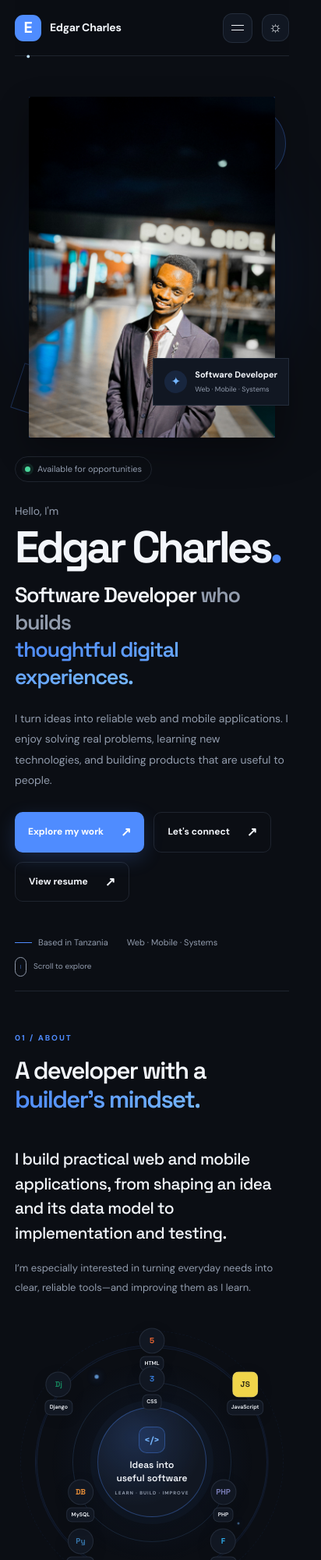
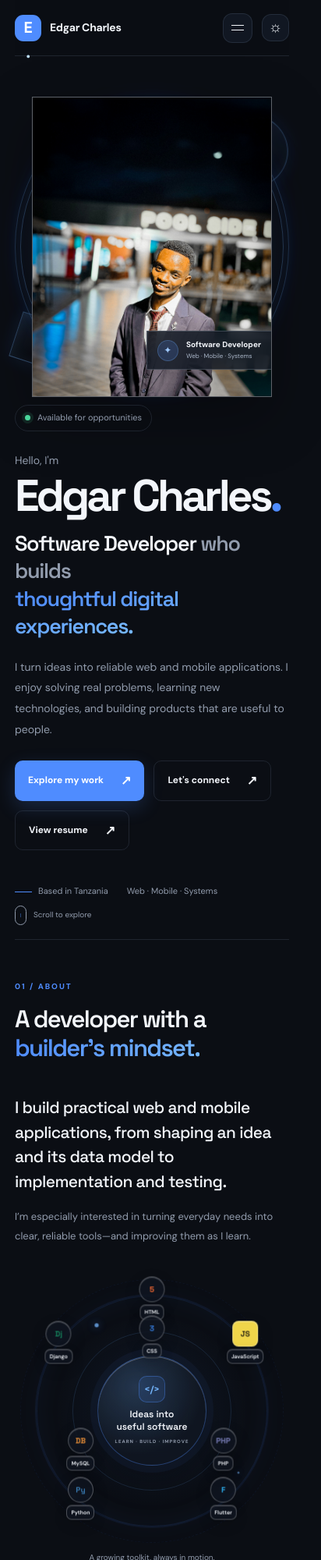
Before and after one commit to Edgar-Charz/edgar-portfolio, a plain HTML site: page index.html in a window 390 px wide. Shown: the top 2000 px of the page at 78% size, 412 px wide, since content can reach past the window. Drawn offline with Linux system fonts and the light colour scheme.

Commit message:
Add favicon and update profile card styles for improved layout

```diff
--- a/index.html
+++ b/index.html
@@ -8,6 +8,7 @@
       content="Edgar Charles — Software Developer building useful web and mobile applications."
     />
     <title>Edgar Charles | Software Developer</title>
+    <link rel="icon" type="image/png" sizes="256x256" href="assets/images/edgar-favicon.png" />
     <link rel="preconnect" href="https://fonts.googleapis.com" />
     <link rel="preconnect" href="https://fonts.gstatic.com" crossorigin />
     <link
@@ -91,12 +92,8 @@
             <div class="visual-glow"></div>
             <div class="orbit orbit-one"></div>
             <div class="orbit orbit-two"></div>
+            <div class="profile-card-wrap">
               <div class="profile-card">
-              <div class="card-top">
-                <span class="window-dots"><i></i><i></i><i></i></span
-                ><span>developer.profile</span
-                ><span class="card-menu">•••</span>
-              </div>
                 <div class="avatar-placeholder profile-photo-frame">
                   <img
                     class="profile-photo"
@@ -104,12 +101,6 @@
                     alt="Edgar Charles"
                     onerror="this.style.display = 'none'"
                   /><span class="avatar-fallback">EC</span>
-                <div class="avatar-ring"></div>
-              </div>
-              <div class="profile-card-name">Edgar Charles</div>
-              <div class="profile-card-role">Software Developer</div>
-              <div class="profile-tags">
-                <span>PHP</span><span>Flutter</span><span>Python</span>
                 </div>
                 <div class="code-lines">
                   <div>
@@ -121,10 +112,13 @@
                   </div>
                   <div><b>03</b><span>return</span> <strong>✨</strong>;</div>
                 </div>
+                <div class="mobile-role-card">
+                  <span class="mobile-role-icon">✦</span>
+                  <span>
+                    <strong>Software Developer</strong>
+                    <small>Web · Mobile · Systems</small>
+                  </span>
                 </div>
-            <div class="mobile-role-card">
-              <span class="mobile-role-icon" aria-hidden="true">✦</span>
-              <span><strong>Software Developer</strong><small>Web · Mobile · Systems</small></span>
               </div>
               <div class="float-chip chip-top">
                 <span class="chip-icon">⌘</span
@@ -135,6 +129,7 @@
                 ><span
                   >Always learning<br /><small>One project at a time</small></span
                 >
+              </div>
             </div>
             <div class="visual-caption">DESIGN · DEVELOP · DELIVER</div>
           </div>
--- a/style.css
+++ b/style.css
@@ -44,8 +44,8 @@ heading{display:flex;justify-content:space-between;align-items:end}.projects-hea
 .hero-copy{animation:fade-up .7s ease-out both}
 .hero-visual{animation:hero-arrive .85s .12s ease-out both}
 .orbit-one,.orbit-two{animation:orbit-breathe 7s ease-in-out infinite alternate}
-.chip-top{animation:chip-float 4s ease-in-out infinite}
-.chip-bottom{animation:chip-float 4.5s .5s ease-in-out infinite}
+.chip-top{animation:chip-travel 18s ease-in-out infinite alternate}
+.chip-bottom{animation:chip-travel 18s ease-in-out infinite alternate-reverse}
 .reveal{opacity:0;transform:translateY(18px);transition:opacity .65s ease,transform .65s ease}
 .reveal.is-visible{opacity:1;transform:translateY(0)}
 .skill-card:nth-child(2),.project-card:nth-child(2){transition-delay:.08s}
@@ -54,7 +54,7 @@ heading{display:flex;justify-content:space-between;align-items:end}.projects-hea
 @keyframes fade-up{from{opacity:0;transform:translateY(18px)}to{opacity:1;transform:translateY(0)}}
 @keyframes hero-arrive{from{opacity:0;translate:0 14px}to{opacity:1;translate:0 0}}
 @keyframes orbit-breathe{from{opacity:.55}to{opacity:1}}
-@keyframes chip-float{0%,100%{translate:0 0}50%{translate:0 -5px}}
+@keyframes chip-travel{from{translate:0 0}to{translate:0 calc(100cqh - 100% - 112px)}}
 
 /* Core layout and typography */
 *{box-sizing:border-box}
@@ -100,32 +100,31 @@ button{font:inherit}
 .orbit{position:absolute;border:1px solid rgba(95,153,255,.18);border-radius:50%;transform:rotate(-22deg)}
 .orbit-one{width:390px;height:250px}
 .orbit-two{width:450px;height:310px;transform:rotate(42deg)}
-.profile-card{position:relative;width:min(330px,85%);padding:0 22px 22px;border:1px solid var(--line);border-radius:20px;background:var(--surface);box-shadow:var(--shadow);z-index:2;overflow:hidden}
-.card-top{height:49px;border-bottom:1px solid var(--line);display:flex;align-items:center;justify-content:space-between;color:var(--muted);font-size:10px}
+.profile-card{position:relative;width:min(400px,92%);padding:0 0 18px;border:1px solid var(--line);border-radius:20px;background:var(--surface);box-shadow:var(--shadow);z-index:2;overflow:hidden}
+.profile-card-wrap{position:relative;width:min(400px,92%);aspect-ratio:4/5;container-type:size}
+.card-top{height:49px;padding:0 22px;border-bottom:1px solid var(--line);display:flex;align-items:center;justify-content:space-between;color:var(--muted);font-size:10px}
 .window-dots{display:flex;gap:4px}
 .window-dots i{width:5px;height:5px;border-radius:50%;background:#647084}
 .card-menu{letter-spacing:2px}
 .avatar-placeholder{width:84px;height:84px;border-radius:50%;margin:25px auto 12px;background:linear-gradient(145deg,#182e4d,#4f8cff);display:grid;place-items:center;position:relative;color:white;font:700 28px 'Space Grotesk'}
-.profile-photo-frame{width:112px;height:112px;overflow:visible}
-.profile-photo{position:absolute;inset:0;width:100%;height:100%;object-fit:cover;border-radius:50%;z-index:1;border:3px solid var(--surface)}
+.profile-photo-frame{position:relative;width:100%;height:auto;aspect-ratio:1/1;margin:0;border-radius:0;overflow:hidden;background:var(--surface2)}
+.profile-photo{position:absolute;inset:0;width:100%;height:100%;object-fit:cover;object-position:center 25%;border-radius:0;z-index:1;border:0}
 .avatar-fallback{position:relative;z-index:0}
-.avatar-ring{position:absolute;inset:-6px;border:1px solid rgba(79,140,255,.45);border-radius:50%}
-.profile-card-name{text-align:center;font-weight:700;font-size:15px}
-.profile-card-role{text-align:center;color:var(--muted);font-size:11px;margin-top:2px}
-.profile-tags{display:flex;justify-content:center;gap:6px;margin:15px 0 18px}
+.avatar-ring{display:none}
+.profile-card-name,.profile-card-role,.profile-tags{display:none}
 .profile-tags span,.skill-tags span,.project-stack span{font-size:9px;border:1px solid var(--line);padding:4px 8px;border-radius:6px;color:var(--muted)}
-.code-lines{padding:13px 12px;background:var(--surface2);border-radius:10px;font:10px/2.1 monospace;color:var(--muted)}
+.code-lines{margin:16px 22px 0;padding:13px 12px;background:var(--surface2);border-radius:10px;font:10px/2.1 monospace;color:var(--muted)}
 .code-lines div{white-space:nowrap}
 .code-lines b{color:#68788e;font-weight:400;margin-right:12px}
 .code-lines span{color:var(--blue2)}
 .code-lines em{color:#7dd6a6;font-style:normal}
 .code-lines strong{color:#ffd77c}
-.float-chip{position:absolute;z-index:3;display:flex;align-items:center;gap:10px;background:var(--surface);border:1px solid var(--line);box-shadow:var(--shadow);border-radius:12px;padding:11px 13px;font-size:10px;font-weight:700}
+.float-chip{position:absolute;z-index:3;display:flex;align-items:center;gap:10px;background:color-mix(in srgb,var(--surface) 62%,transparent);border:1px solid rgba(255,255,255,.3);box-shadow:0 12px 32px rgba(0,0,0,.2),inset 0 1px 0 rgba(255,255,255,.2);backdrop-filter:blur(16px);-webkit-backdrop-filter:blur(16px);border-radius:12px;padding:11px 13px;font-size:10px;font-weight:700}
 .float-chip small{display:block;color:var(--muted);font-weight:400;margin-top:2px;font-size:9px}
 .chip-icon{width:28px;height:28px;border-radius:8px;display:grid;place-items:center;background:var(--surface2);font-size:16px}
 .chip-icon.blue{color:var(--blue)}
-.chip-top{top:65px;right:-8px}
-.chip-bottom{bottom:53px;left:-10px}
+.chip-top{top:0;right:-24px}
+.chip-bottom{top:0;bottom:auto;left:-24px}
 .visual-caption{position:absolute;bottom:4px;right:8px;font-size:8px;letter-spacing:2px;color:var(--muted)}
 .scroll-cue{position:absolute;bottom:22px;left:0;font-size:10px;color:var(--muted);display:flex;align-items:center;gap:9px}
 .scroll-cue span{height:25px;width:15px;border:1px solid var(--muted);border-radius:9px;position:relative}
@@ -183,17 +182,18 @@ button{font:inherit}
  .hero h1{font-size:57px}
  .hero h2{font-size:27px}
  .hero-visual{transform:none}
- .profile-card{width:min(280px,100%);padding:0;background:transparent;border:0;box-shadow:none;overflow:visible}
- .card-top,.profile-tags,.code-lines{display:none}
- .profile-photo-frame{width:min(245px,75vw);height:auto;aspect-ratio:3/4;margin:0 auto 14px;border-radius:20px;overflow:hidden;background:linear-gradient(145deg,#182e4d,#4f8cff);box-shadow:0 16px 42px rgba(0,0,0,.32);font-size:0}
- .profile-photo{object-fit:cover;object-position:center;border-radius:inherit;border:0}
+ .profile-card-wrap{width:min(412px,100%)}
+ .profile-card{width:100%;padding:0 0 16px;background:var(--surface);border:1px solid var(--line);border-radius:0;box-shadow:var(--shadow);overflow:hidden}
+ .profile-tags{display:none}
+ .card-top,.float-chip{display:none}
+ .code-lines{display:none}
+ .profile-photo-frame{width:100%;height:min(500px,112vw);min-height:350px;aspect-ratio:auto;margin:0;border-radius:0;overflow:hidden;background:linear-gradient(145deg,#182e4d,#4f8cff);box-shadow:none;font-size:0}
+ .profile-photo{object-fit:cover;object-position:center 25%;border-radius:0;border:0}
  .avatar-fallback{font-size:0}
  .avatar-ring{inset:-7px;border-radius:25px;border-color:rgba(79,140,255,.55)}
- .profile-card-name{font-size:18px}
- .profile-card-role{font-size:12px}
- .orbit-one{width:330px;height:220px}
- .orbit-two{width:350px;height:260px}
- .float-chip,.visual-caption{display:none}
+ .orbit-one{width:100%;height:100%;transform:none}
+ .orbit-two{width:96%;height:94%;transform:none}
+ .visual-caption{display:none}
  .scroll-cue{bottom:18px}
  .section{padding:52px 0}
  .section-heading h2,.contact-panel h2{font-size:31px}
@@ -346,19 +346,68 @@ button{font:inherit}
 .profile-photo-caption,.mobile-role-card{display:none}
 @media(max-width:650px){
  .hero-visual{width:min(100%,430px);height:auto;min-height:0;margin-inline:auto}
+ .hero-visual{isolation:isolate;background:radial-gradient(ellipse at center,rgba(79,140,255,.1),transparent 72%)}
+ .hero-visual .visual-glow{z-index:0;width:96%;height:94%;background:radial-gradient(ellipse,rgba(79,140,255,.28),rgba(67,110,210,.12) 48%,transparent 72%);filter:blur(38px)}
+ .hero-visual .orbit{z-index:0;border-color:rgba(117,182,255,.3);box-shadow:0 0 24px rgba(79,140,255,.11)}
+ .hero-visual .orbit-one{animation-duration:12s}
+ .hero-visual .orbit-two{animation-duration:16s;animation-direction:alternate-reverse}
+ .profile-card-wrap{z-index:2;width:min(412px,calc(100% - 44px));margin-inline:auto}
  .profile-card{width:100%}
  .hero-visual::before,.hero-visual::after{position:absolute;z-index:0;display:block;content:""}
- .hero-visual::before{top:12px;right:4px;width:94px;height:94px;border:1px solid rgba(79,140,255,.32);border-radius:50%;background:rgba(79,140,255,.08)}
- .hero-visual::after{bottom:42px;left:2px;width:58px;height:58px;border:1px solid rgba(79,140,255,.28);transform:rotate(18deg)}
- .profile-photo-frame{position:relative;width:min(412px,calc(100vw - 74px));height:min(500px,112vw);min-height:350px;aspect-ratio:auto;margin:0 auto 14px;border-radius:2px;overflow:hidden}
+ .hero-visual::before{top:22px;right:0;width:94px;height:94px;border:1px solid rgba(117,182,255,.4);border-radius:50%;background:radial-gradient(circle at 32% 28%,rgba(117,182,255,.2),rgba(79,140,255,.04) 66%,transparent);box-shadow:0 0 28px rgba(79,140,255,.16),inset 0 0 20px rgba(117,182,255,.09);animation:mobile-orb-glow 10s ease-in-out infinite alternate}
+ .hero-visual::after{bottom:42px;left:0;width:58px;height:58px;border:1px solid rgba(117,182,255,.34);background:linear-gradient(135deg,rgba(117,182,255,.1),transparent 65%);box-shadow:0 0 24px rgba(79,140,255,.13),inset 0 0 16px rgba(117,182,255,.08);transform:rotate(18deg)}
+ .profile-photo-frame{position:relative;width:100%;height:100%;min-height:0;aspect-ratio:auto;margin:0;border-radius:0;overflow:hidden}
  .profile-photo{object-fit:cover;object-position:center 25%}
- .mobile-role-card{position:absolute;z-index:4;right:0;bottom:55px;display:flex;align-items:center;gap:10px;padding:12px 14px;border:1px solid var(--line);background:var(--surface);box-shadow:var(--shadow);font-size:10px}
- .mobile-role-icon{display:grid;width:29px;height:29px;place-items:center;border-radius:50%;background:rgba(79,140,255,.13);color:var(--blue2);font-size:15px}
- .mobile-role-card strong,.mobile-role-card small{display:block}
- .mobile-role-card strong{font-size:11px;font-weight:700}
- .mobile-role-card small{margin-top:3px;color:var(--muted);font-size:9px}
- .profile-card-name,.profile-card-role{display:none}
+ .mobile-role-card{position:absolute;z-index:4;right:-1px;bottom:34px;display:flex;align-items:center;gap:10px;padding:10px 13px;border:1px solid rgba(220,232,255,.2);background:rgba(16,23,34,.84);box-shadow:0 10px 28px rgba(0,0,0,.26);backdrop-filter:blur(12px);-webkit-backdrop-filter:blur(12px);color:#f3f6fb}
+ .mobile-role-card>span:last-child{display:grid;gap:2px}
+ .mobile-role-card strong{font-size:10px;line-height:1.3}
+ .mobile-role-card small{color:#aab6c8;font-size:8px}
+ .mobile-role-icon{display:grid;width:27px;height:27px;place-items:center;border:1px solid rgba(117,182,255,.25);border-radius:50%;background:rgba(79,140,255,.18);color:#9fcaff;font-size:12px}
 }
+@keyframes mobile-orb-glow{to{opacity:.62;transform:scale(.94)}}
+
+.profile-card{
+ position:absolute;
+ inset:0;
+ width:100%;
+ height:100%;
+ padding:0;
+ aspect-ratio:auto;
+ border-radius:16px;
+ border-color:rgba(255,255,255,.32);
+ box-shadow:0 26px 70px rgba(0,0,0,.3),inset 0 1px 0 rgba(255,255,255,.28);
+}
+@media(max-width:650px){
+ .hero-visual .profile-card{border-radius:0}
+}
+.card-top{display:none}
+.visual-caption{display:none}
+.profile-photo-frame{
+ position:absolute;
+ inset:0;
+ width:100%;
+ height:100%;
+ aspect-ratio:auto;
+}
+.profile-photo{
+ object-position:center 25%;
+}
+.code-lines{
+ position:absolute;
+ z-index:3;
+ right:14px;
+ bottom:14px;
+ left:14px;
+ margin:0;
+ border:1px solid rgba(220,232,255,.22);
+ background:rgba(22,31,45,.48);
+ color:#e4ebf5;
+ box-shadow:0 10px 28px rgba(0,0,0,.2),inset 0 1px 0 rgba(255,255,255,.16);
+ backdrop-filter:blur(16px);
+ -webkit-backdrop-filter:blur(16px);
+}
+.code-lines b{color:#b4c3d8}
+.code-lines span{color:#8dc4ff}
 
 .technology-orbit{
  grid-column:2;
@@ -376,6 +425,11 @@ button{font:inherit}
  margin-inline:auto;
  isolation:isolate;
  container-type:inline-size;
+}
+.orbit-stage::before{
+ border:1px solid rgba(117,182,255,.12);
+ box-shadow:inset 0 0 36px rgba(79,140,255,.05),0 0 35px rgba(79,140,255,.04);
+ backdrop-filter:blur(2px);
 }
 .orbit-stage::before,.orbit-stage::after{
  position:absolute;
@@ -414,18 +468,22 @@ button{font:inherit}
  height:37px;
  flex:0 0 37px;
  place-items:center;
- border:1px solid var(--line);
+ border:1px solid rgba(255,255,255,.28);
  border-radius:50%;
- background:var(--surface);
- box-shadow:0 7px 20px rgba(0,0,0,.13);
+ background:color-mix(in srgb,var(--surface) 68%,transparent);
+ box-shadow:0 8px 22px rgba(0,0,0,.16),inset 0 1px 0 rgba(255,255,255,.2);
+ backdrop-filter:blur(12px);
+ -webkit-backdrop-filter:blur(12px);
  font:700 11px 'Space Grotesk',sans-serif;
 }
 .tech-label{
  padding:4px 7px;
- border:1px solid var(--line);
+ border:1px solid rgba(255,255,255,.26);
  border-radius:7px;
- background:var(--surface);
- box-shadow:0 5px 15px rgba(0,0,0,.09);
+ background:color-mix(in srgb,var(--surface) 72%,transparent);
+ box-shadow:0 6px 18px rgba(0,0,0,.14),inset 0 1px 0 rgba(255,255,255,.16);
+ backdrop-filter:blur(12px);
+ -webkit-backdrop-filter:blur(12px);
  color:var(--text);
  font-size:8px;
  font-weight:600;
@@ -451,8 +509,10 @@ button{font:inherit}
  gap:9px;
  border:1px solid rgba(79,140,255,.34);
  border-radius:50%;
- background:radial-gradient(circle at 35% 28%,rgba(79,140,255,.18),transparent 65%),var(--surface);
- box-shadow:0 0 0 9px rgba(79,140,255,.04),0 16px 38px rgba(0,0,0,.2);
+ background:radial-gradient(circle at 35% 28%,rgba(117,182,255,.2),transparent 65%),color-mix(in srgb,var(--surface) 66%,transparent);
+ box-shadow:0 0 0 9px rgba(79,140,255,.05),0 18px 42px rgba(0,0,0,.22),inset 0 1px 0 rgba(255,255,255,.24);
+ backdrop-filter:blur(18px);
+ -webkit-backdrop-filter:blur(18px);
  text-align:center;
 }
 .orbit-center-icon{
```
Also changed, not shown: resume.html (+1 -0 lines), assets/images/edgar-favicon.png (added). Lines whose indentation alone changed are shown as unchanged.
